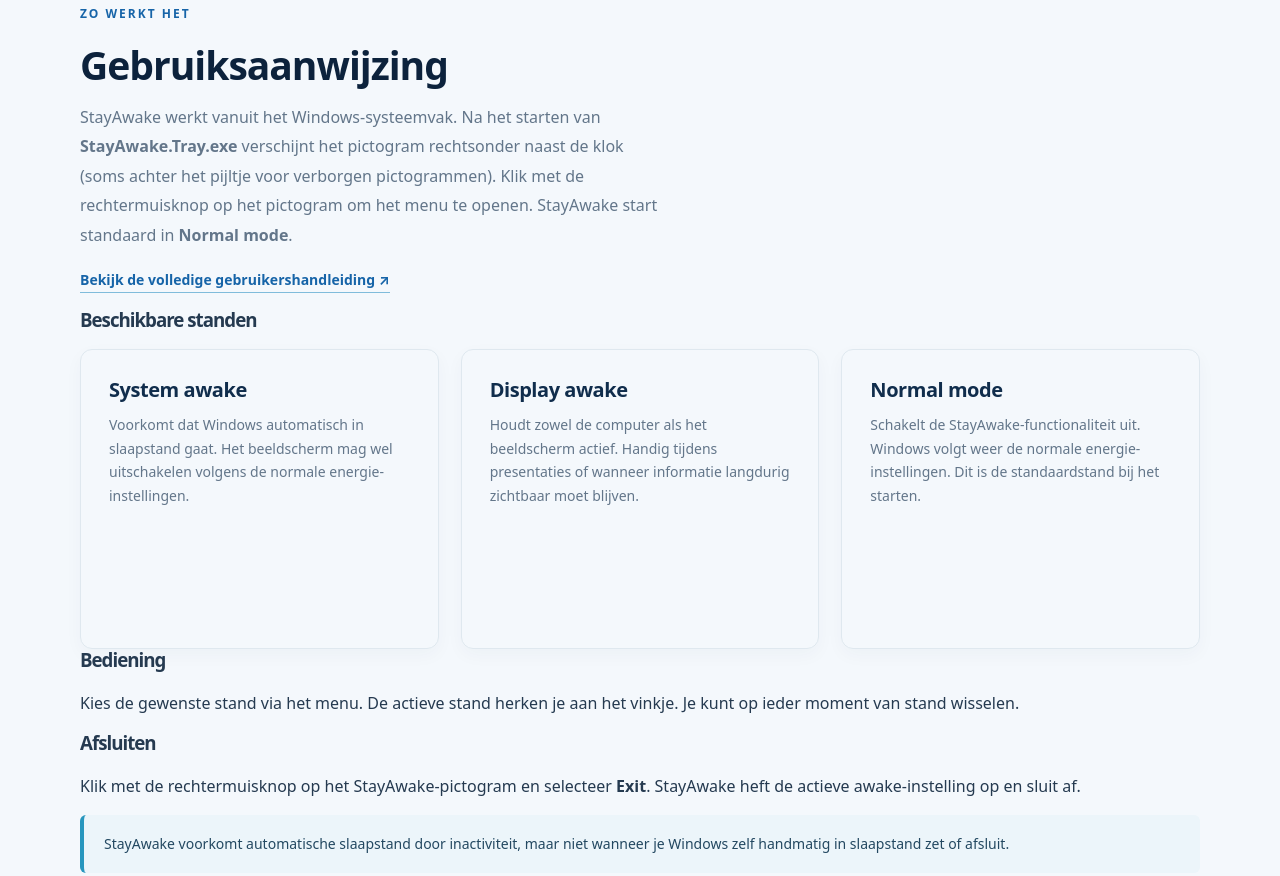
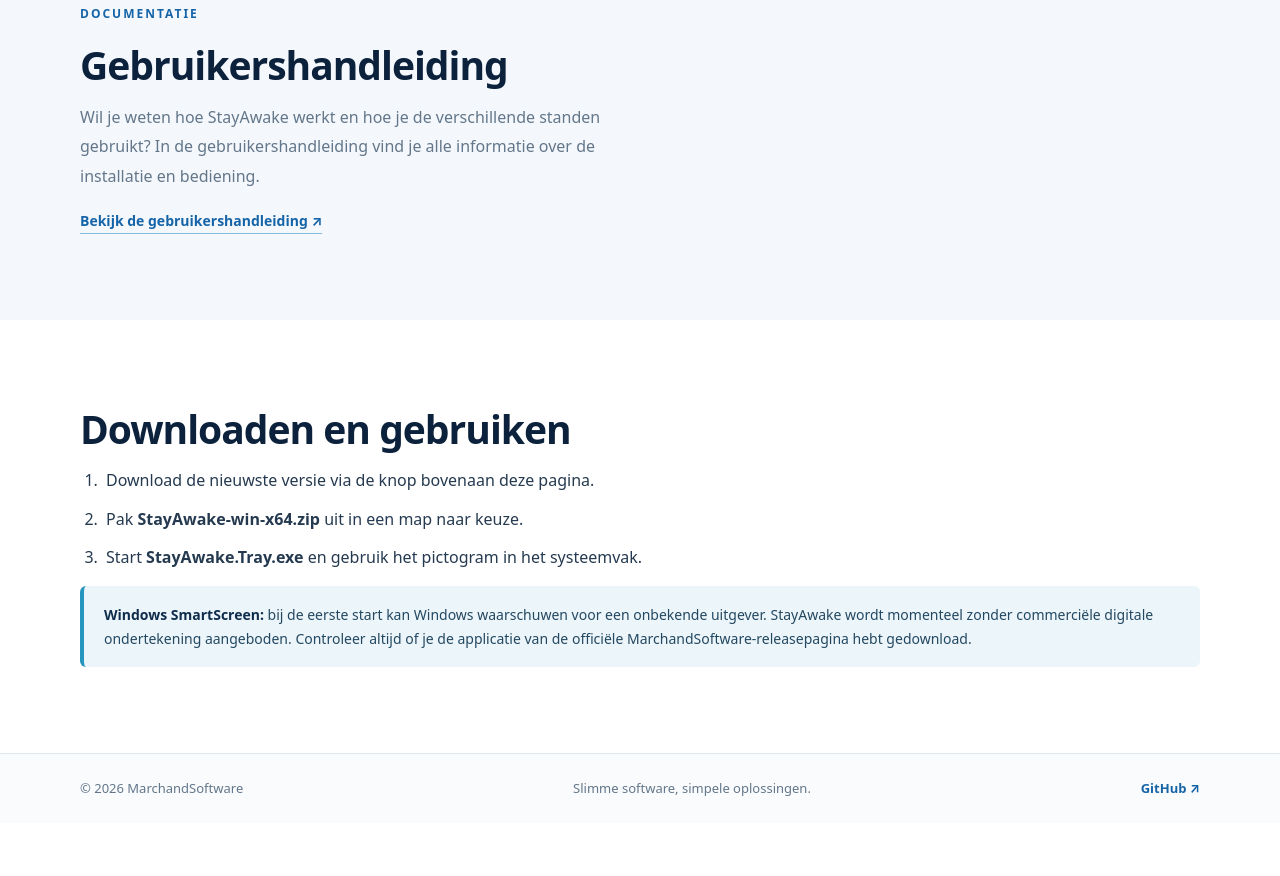
Before and after one commit to MarchandSoftware/marchandsoftware.github.io, a plain HTML site: page apps/stayawake.html in a window 1280 px wide. Shown: the part 1320-2196 px from the top of the page. After the commit the page ends 2143 px from the top, so only its background shows below. Drawn offline with Linux system fonts and the light colour scheme.

Commit message:
Changed stayawake.html. Removed the manual section and replaced it with a link to the new manual site

```diff
--- a/apps/stayawake.html
+++ b/apps/stayawake.html
@@ -84,34 +84,21 @@
 
     <!-- Eigen sectie over de volledige breedte, buiten .app-layout. -->
     <section class="section section-tinted" id="handleiding" aria-labelledby="handleiding-title">
-      <div class="container">
-        <p class="eyebrow">ZO WERKT HET</p>
-        <h2 id="handleiding-title">Gebruiksaanwijzing</h2>
-        <p class="section-copy">StayAwake werkt vanuit het Windows-systeemvak. Na het starten van <strong>StayAwake.Tray.exe</strong> verschijnt het pictogram rechtsonder naast de klok (soms achter het pijltje voor verborgen pictogrammen). Klik met de rechtermuisknop op het pictogram om het menu te openen. StayAwake start standaard in <strong>Normal mode</strong>.</p>
-        <p><a class="text-link" href="../manuals/stayawake/">Bekijk de volledige gebruikershandleiding <span aria-hidden="true">↗</span></a></p>
+        <div class="container">
+            <p class="eyebrow">DOCUMENTATIE</p>
+            <h2 id="handleiding-title">Gebruikershandleiding</h2>
 
-        <h3>Beschikbare standen</h3>
-        <div class="card-grid">
-          <article class="card">
-            <h3>System awake</h3>
-            <p>Voorkomt dat Windows automatisch in slaapstand gaat. Het beeldscherm mag wel uitschakelen volgens de normale energie-instellingen.</p>
-          </article>
-          <article class="card">
-            <h3>Display awake</h3>
-            <p>Houdt zowel de computer als het beeldscherm actief. Handig tijdens presentaties of wanneer informatie langdurig zichtbaar moet blijven.</p>
-          </article>
-          <article class="card">
-            <h3>Normal mode</h3>
-            <p>Schakelt de StayAwake-functionaliteit uit. Windows volgt weer de normale energie-instellingen. Dit is de standaardstand bij het starten.</p>
-          </article>
+            <p class="section-copy">
+                Wil je weten hoe StayAwake werkt en hoe je de verschillende
+                standen gebruikt? In de gebruikershandleiding vind je alle
+                informatie over de installatie en bediening.
+            </p>
+
+            <a class="text-link" href="../manuals/stayawake/">
+                Bekijk de gebruikershandleiding
+                <span aria-hidden="true">↗</span>
+            </a>
         </div>
-
-        <h3>Bediening</h3>
-        <p>Kies de gewenste stand via het menu. De actieve stand herken je aan het vinkje. Je kunt op ieder moment van stand wisselen.</p>
-        <h3>Afsluiten</h3>
-        <p>Klik met de rechtermuisknop op het StayAwake-pictogram en selecteer <strong>Exit</strong>. StayAwake heft de actieve awake-instelling op en sluit af.</p>
-        <div class="notice">StayAwake voorkomt automatische slaapstand door inactiviteit, maar niet wanneer je Windows zelf handmatig in slaapstand zet of afsluit.</div>
-      </div>
     </section>
 
     <!-- Downloadinstructies in een eigen, reguliere sectie. -->
```
